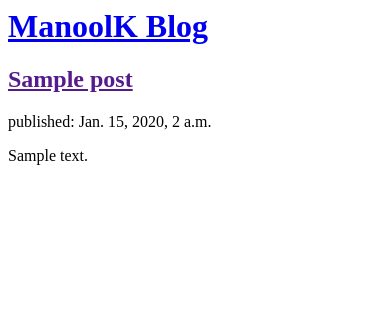
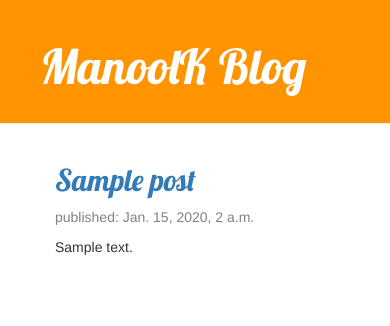
Before and after one commit to ManoolK/django_project_ed, a Django app: template blog/templates/blog/posts.html in a window 390 px wide. Shown: the top 326 px of the page. Run offline with Django 3.2, Linux system fonts and the light colour scheme; the template is opened without the code that fills it: values that come from a table or form of the project are taken from there, others are empty; tables that the repository leaves empty hold one stand-in row (values such as "Sample post"); some libraries are stand-ins or nearby versions.

Commit message:
Modified template for blog posts.

```diff
--- /dev/null
+++ b/blog/static/css/style.css
@@ -0,0 +1,55 @@
+@charset "UTF-8";
+/*
+Author:             ManoolK / SuvorovaO
+Version:            1.0
+License:            GNU General Public License v3 or later
+License URI:        http://www.gnu.org/licenses/gpl-3.0.html
+*/
+
+.page-header {
+    background-color: #ff9400;
+    margin-top: 0;
+    padding: 20px 20px 20px 40px;
+}
+.page-header h1,
+.page-header h1 a,
+.page-header h1 a:visited, .page-header h1 a:active {
+    color: #ffffff;
+    font-size: 36pt;
+    text-decoration: none;
+}
+
+.content {
+    margin-left: 40px;
+}
+
+h1, h2, h3, h4 {
+    font-family: 'Lobster', cursive;
+}
+
+.date {
+    color: #828282;
+}
+
+.save {
+    float: right;
+}
+
+.post-form textarea, .post-form input {
+    width: 100%;
+}
+
+.top-menu, .top-menu:hover, .top-menu:visited {
+    color: #ffffff;
+    float: right;
+    font-size: 26pt;
+    margin-right: 20px;
+}
+
+.post {
+    margin-bottom: 70px;
+}
+
+.post h1 a, .post h1 a:visited {
+    color: #000000;
+}
--- /dev/null
+++ b/blog/templates/blog/base.html
@@ -0,0 +1,24 @@
+{% load static %}
+<!DOCTYPE html>
+<head>
+    <meta charset="UTF-8">
+    <title>Title</title>
+    <link rel="stylesheet" href="//maxcdn.bootstrapcdn.com/bootstrap/3.2.0/css/bootstrap.min.css">
+    <link rel="stylesheet" href="//maxcdn.bootstrapcdn.com/bootstrap/3.2.0/css/bootstrap-theme.min.css">
+    <link href="https://fonts.googleapis.com/css?family=Lobster&subset=latin,cyrillic" rel="stylesheet" type="text/css">
+    <link rel="stylesheet" href="{% static 'css/style.css' %}">
+</head>
+<body>
+<div class="page-header">
+    <h1><a href="/">ManoolK Blog</a></h1>
+</div>
+<div class="content container">
+    <div class="row">
+        <div class="col-md-8">
+            {% block content %}
+            {% endblock %}
+        </div>
+    </div>
+</div>
+</body>
+</html>
--- a/blog/templates/blog/posts.html
+++ b/blog/templates/blog/posts.html
@@ -1,17 +1,11 @@
-<html>
-<head>
-    <title>ManoolK's Blog</title>
-</head>
-<body>
-    <div>
-        <h1><a href="/">ManoolK Blog</a></h1>
-    </div>
+{% extends 'blog/base.html' %}
+
+{% block content %}
     {% for post in posts %}
-    <div>
+    <div class="post">
         <h2><a href="">{{ post.title }}</a></h2>
-        <p>published: {{ post.published_date }}</p>
+        <div class="date"><p>published: {{ post.published_date }}</p></div>
         <p>{{ post.text|linebreaksbr }}</p>
     </div>
     {% endfor %}
-</body>
-</html>
+{% endblock %}
--- a/mydj/settings.py
+++ b/mydj/settings.py
@@ -120,4 +120,6 @@ USE_TZ = True
 # https://docs.djangoproject.com/en/2.2/howto/static-files/
 
 STATIC_URL = '/static/'
-STATIC_ROOT = os.path.join(BASE_DIR, 'static')
+STATICFILES_DIRS = [
+    os.path.join(BASE_DIR, 'static'),
+]
```
